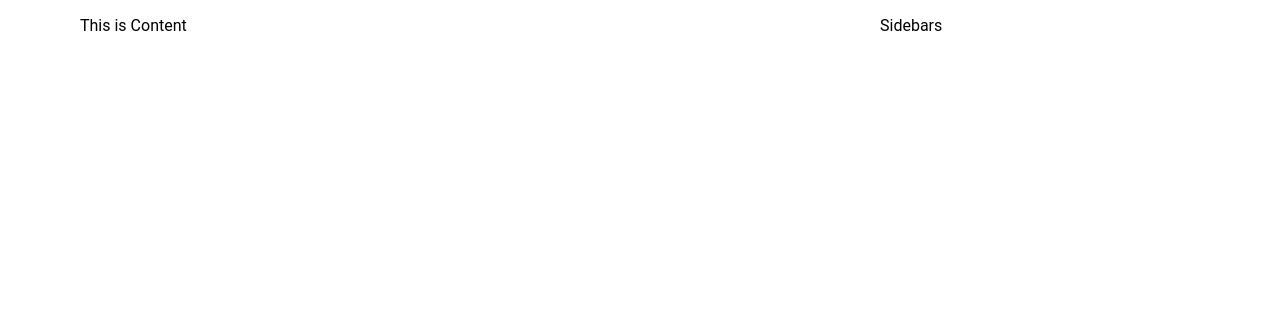
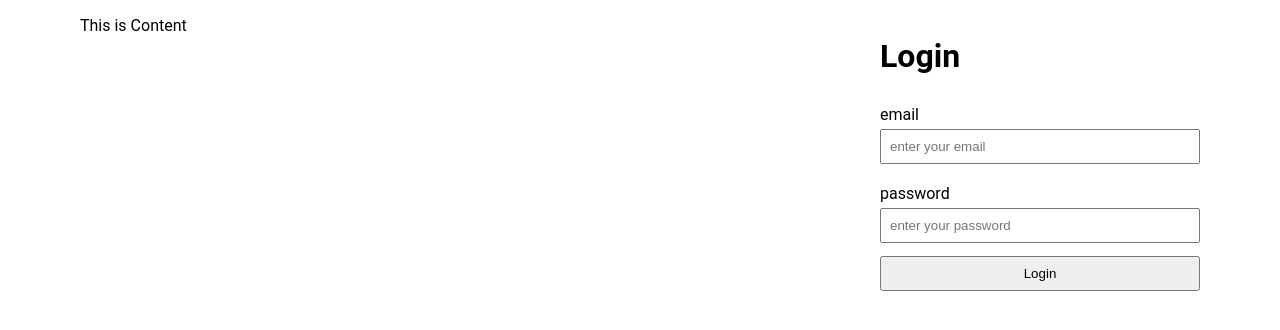
Before and after one commit to nobioma1/listings-docker-microservices, a React (Create React App) app in the folder clientapp/: page / in a window 1280 px wide. Shown: the top 330 px of the page. Built offline with nearby package versions, Linux system fonts and the light colour scheme.

Commit message:
Add Login component to sidebar

```diff
--- a/clientapp/src/components/Main.js
+++ b/clientapp/src/components/Main.js
@@ -1,5 +1,7 @@
 import React from 'react';
 import styled from 'styled-components';
+
+import Login from './Login';
 
 const Wrapper = styled.div`
   box-sizing: border-box;
@@ -29,7 +31,9 @@ const Main = () => {
     <Wrapper>
       <Container>
         <Content>This is Content</Content>
-        <Sidebar>Sidebars</Sidebar>
+        <Sidebar>
+          <Login />
+        </Sidebar>
       </Container>
     </Wrapper>
   );
```
